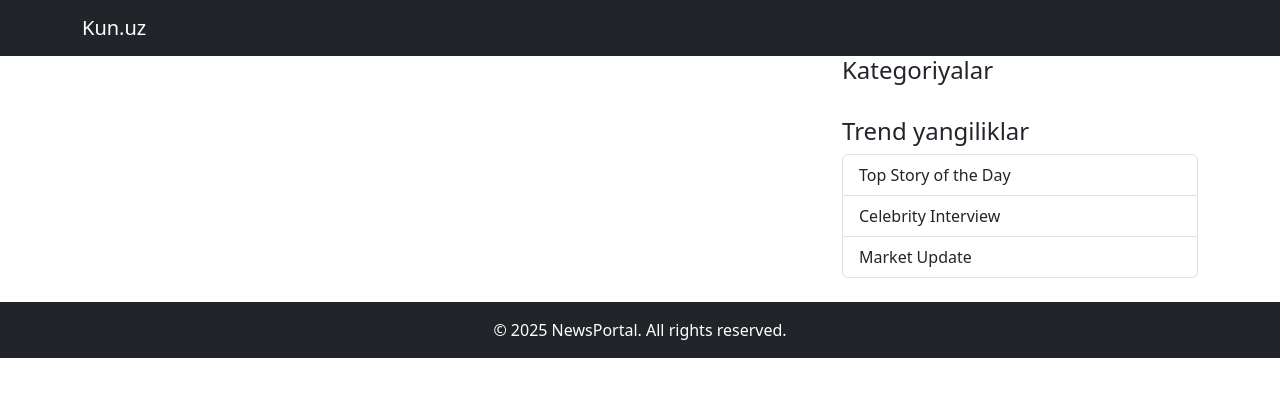
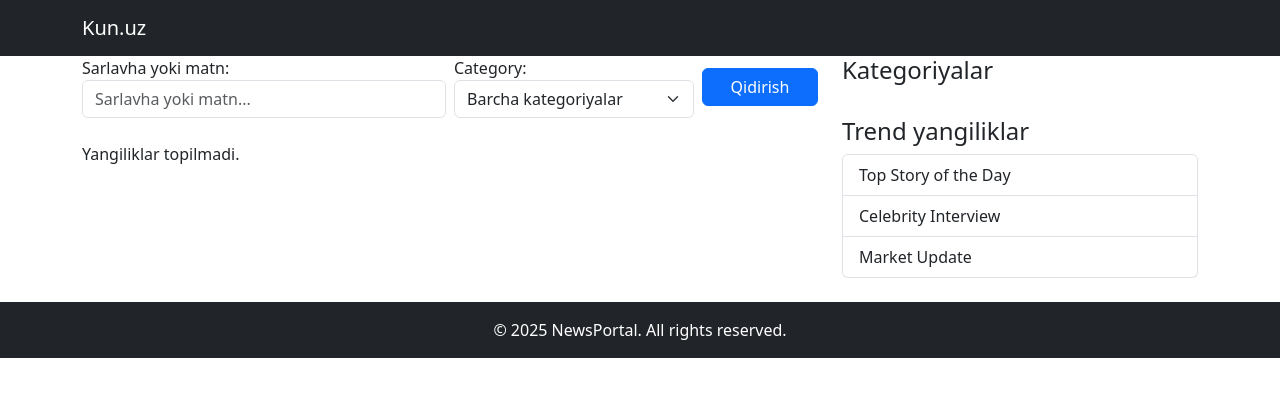
Before and after one commit to RaxmonovIlhombek/news_django_1, a Django app: page / in a window 1280 px wide. Shown: the top 397 px of the page. Run offline with Django 5.2, Linux system fonts and the light colour scheme; data that the repository does not hold is empty.

Commit message:
Filter search qoshildi

```diff
--- a/config/settings.py
+++ b/config/settings.py
@@ -40,6 +40,9 @@ INSTALLED_APPS = [
     'django.contrib.staticfiles',
     'news',
 ]
+REST_FRAMEWORK = {
+    'DEFAULT_FILTER_BACKENDS': ['django_filters.rest_framework.DjangoFilterBackend']
+}
 
 MIDDLEWARE = [
     'django.middleware.security.SecurityMiddleware',
@@ -49,6 +52,7 @@ MIDDLEWARE = [
     'django.contrib.auth.middleware.AuthenticationMiddleware',
     'django.contrib.messages.middleware.MessageMiddleware',
     'django.middleware.clickjacking.XFrameOptionsMiddleware',
+
 ]
 
 ROOT_URLCONF = 'config.urls'
--- a/news/forms.py
+++ b/news/forms.py
@@ -1,20 +1,29 @@
 from django import forms
+from news.models import Category, New
 
-from news.models import Category, New
+class NewsFilterForm(forms.Form):
+    search = forms.CharField(
+        required=False,
+        label='Sarlavha yoki matn',
+        widget=forms.TextInput(attrs={'placeholder': 'Sarlavha yoki matn...', 'class': 'form-control'})
+    )
+    category = forms.ModelChoiceField(
+        queryset=Category.objects.all(),
+        required=False,
+        empty_label="Barcha kategoriyalar",
+        widget=forms.Select(attrs={'class': 'form-select'})
+    )
 
 
 
 class AddNewsForm(forms.ModelForm):
-    title = forms.CharField(widget=forms.TextInput(
-        attrs={'class': 'form-control'}))
-    image = forms.ImageField(widget=forms.FileInput(
-        attrs={'class': 'form-control'}))
-    content = forms.CharField(widget=forms.Textarea(
-        attrs={'class': 'form-control'}))
-    category = forms.ModelChoiceField(widget=forms.Select(
-        attrs={'class': 'form-control'}),queryset=Category.objects.all())
-
-
     class Meta:
         model = New
-        fields = ['title', 'image', 'content', 'category' ]
+        fields = ['title', 'image', 'content', 'category']
+
+        widgets = {
+            'title': forms.TextInput(attrs={'class': 'form-control'}),
+            'image': forms.FileInput(attrs={'class': 'form-control'}),
+            'content': forms.Textarea(attrs={'class': 'form-control'}),
+            'category': forms.Select(attrs={'class': 'form-control'}),
+        }
--- a/news/urls.py
+++ b/news/urls.py
@@ -1,8 +1,16 @@
+from django.contrib import admin
 from django.urls import path
-from news.views import add_news_view, delete_news_view, news_list_view, news_detail_view
+from django.conf import settings
+from django.conf.urls.static import static
+from news.views import news_list_view, news_detail_view, add_news_view, delete_news_view
+
 urlpatterns = [
-    path('',news_list_view,name='home'),
+    path('admin/', admin.site.urls),
+    path('', news_list_view, name='home'),
     path('news/<int:pk>/', news_detail_view, name='news_detail'),
-    path('news/<int:pk>/delete', delete_news_view, name='news_delete'),
     path('news/add/', add_news_view, name='add_news'),
+    path('news/delete/<int:pk>/', delete_news_view, name='delete_news'),
 ]
+
+if settings.DEBUG:
+    urlpatterns += static(settings.MEDIA_URL, document_root=settings.MEDIA_ROOT)
--- a/news/views.py
+++ b/news/views.py
@@ -1,28 +1,38 @@
-from django.shortcuts import redirect, render
+from django.shortcuts import redirect, render, get_object_or_404
 from django.urls import reverse
+from django.db.models import Q
 
 from news.models import New, Category
-from django.shortcuts import get_object_or_404
-from news.forms import AddNewsForm
-
+from news.forms import AddNewsForm, NewsFilterForm
 
 def news_list_view(request):
-    news = New.objects.all()
+    queryset = New.objects.all()
     categories = Category.objects.all()
+    form = NewsFilterForm(request.GET)
+
+    if form.is_valid():
+        search = form.cleaned_data.get('search')
+        category = form.cleaned_data.get('category')
+
+        if search:
+            queryset = queryset.filter(
+                Q(title__icontains=search) | Q(content__icontains=search)
+            )
+
+        if category:
+            queryset = queryset.filter(category=category)
 
     context = {
-        'latest_news': news,
-        'categories': categories
+        'form': form,
+        'news_list': queryset,
+        'categories': categories,
     }
     return render(request, 'index.html', context)
 
-def news_detail_view(request,pk):
-    news = get_object_or_404(New,id=pk)
+def news_detail_view(request, pk):
+    news = get_object_or_404(New, id=pk)
     categories = Category.objects.all()
-    context = {
-        'news': news,
-        'categories': categories,
-    }
+
     if request.method == 'POST':
         news.category = Category.objects.get(id=request.POST.get('category'))
         news.title = request.POST.get('title')
@@ -30,26 +40,31 @@ def news_detail_view(request,pk):
             news.image = request.FILES.get('image')
         news.content = request.POST.get('content')
         news.save()
-    return render(request, 'news_detail.html',context)
+
+    context = {
+        'news': news,
+        'categories': categories,
+    }
+    return render(request, 'news_detail.html', context)
+
 def add_news_view(request):
     if request.method == 'GET':
         news_form = AddNewsForm()
         categories = Category.objects.all()
-        data = {
+        context = {
             'categories': categories,
             'news_form': news_form,
         }
-        return render(request, 'add_news.html', data)
+        return render(request, 'add_news.html', context)
     elif request.method == 'POST':
-       form = AddNewsForm(request.POST, request.FILES)
-       if form.is_valid():
-           form.save()
-       else:
-           print(form.errors)
-           return redirect(reverse('home'))
-
+        form = AddNewsForm(request.POST, request.FILES)
+        if form.is_valid():
+            form.save()
+        else:
+            print(form.errors)
+        return redirect(reverse('home'))
 
 def delete_news_view(request, pk):
-    news = New.objects.get(id=pk)
+    news = get_object_or_404(New, id=pk)
     news.delete()
     return render(request, 'news_deleted.html')
--- a/templates/index.html
+++ b/templates/index.html
@@ -4,13 +4,31 @@
     <div class="row">
 
         <div class="col-md-8">
-            {% if latest_news %}
+
+            <form method="get" class="row g-2 align-items-center mb-4">
+    <div class="col-md-6">
+        {{ form.search.label_tag }}
+        {{ form.search }}
+    </div>
+    <div class="col-md-4">
+        {{ form.category.label_tag }}
+        {{ form.category }}
+    </div>
+    <div class="col-md-2">
+        <button type="submit" class="btn btn-primary w-100">Qidirish</button>
+    </div>
+</form>
+
+
+            {% if news_list %}
                 <h3>So‘nggi yangiliklar</h3>
 
-                {% for item in latest_news %}
+                {% for item in news_list %}
                 <div class="card mb-3">
                     <div class="card-body d-flex">
-                        <img src="{{ item.image.url }}" alt="Rasm" class="news-image me-3">
+                        {% if item.image %}
+                            <img src="{{ item.image.url }}" alt="Rasm" class="news-image me-3">
+                        {% endif %}
                         <div>
                             <h5 class="card-title">{{ item.title }}</h5>
                             <p class="card-text">{{ item.content|truncatewords:25 }}</p>
@@ -19,15 +37,17 @@
                     </div>
                 </div>
                 {% endfor %}
+            {% else %}
+                <p>Yangiliklar topilmadi.</p>
             {% endif %}
         </div>
 
         <div class="col-md-4">
             <h4>Kategoriyalar</h4>
-            <ul class="list-group mb-4" >
+            <ul class="list-group mb-4">
                 {% for category in categories %}
                 <li class="list-group-item d-flex justify-content-between align-items-center">
-                    {{category.name}}
+                    <a href="?category={{ category.id }}">{{ category.name }}</a>
                     <span class="badge bg-primary rounded-pill">{{ category.news.count }}</span>
                 </li>
                 {% endfor %}
```
Also changed, not shown: news/models.py (+9 -5 lines).
